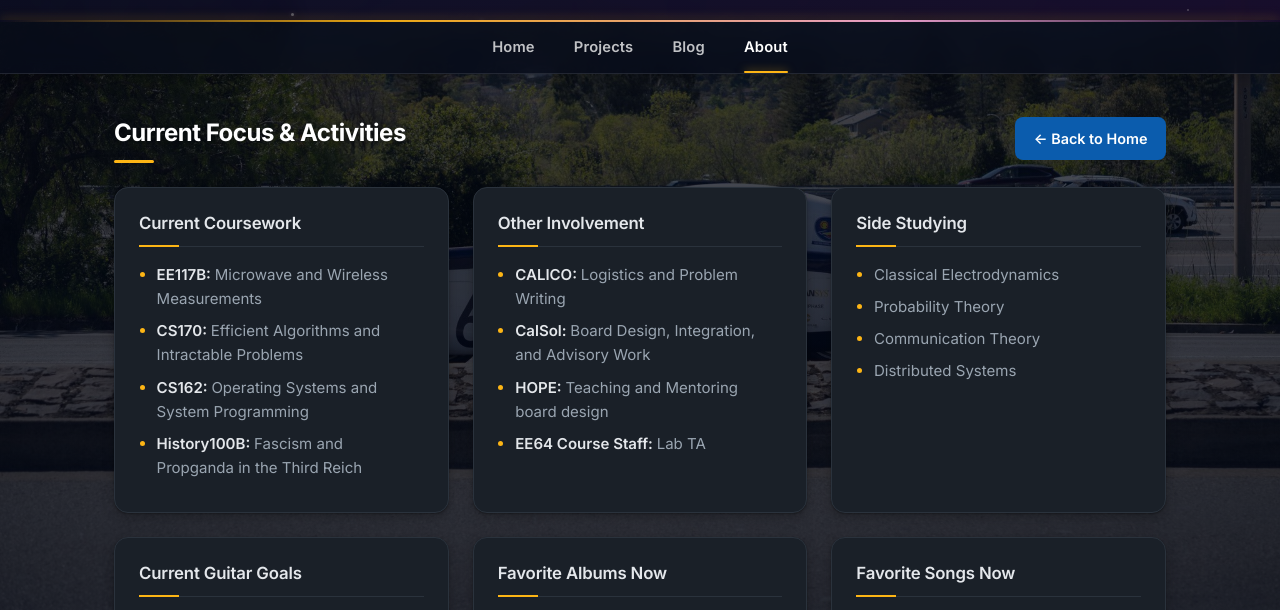
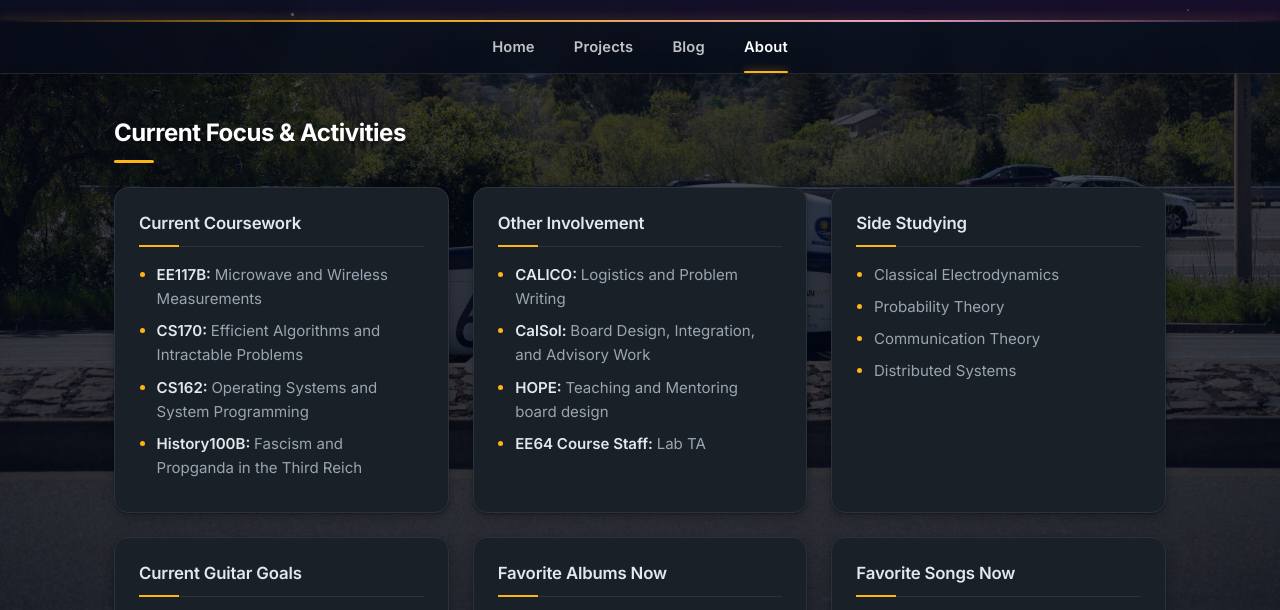
Before and after one commit to MattyL37/mattyl37.github.io, a plain HTML site: page about.html in a window 1280 px wide. Shown: the part 139-749 px from the top of the page. Drawn offline with Linux system fonts and the light colour scheme.

Commit message:
small change

```diff
--- a/about.html
+++ b/about.html
@@ -131,9 +131,6 @@
     <!-- Matching Sub-Header Navigation -->
     <div class="page-head">
       <h2>Current Focus & Activities</h2>
-      <div class="head-actions">
-        <a class="btn" href="index.html">← Back to Home</a>
-      </div>
     </div>
 
     <!-- 3 Column x 3 Row Grid -->
```
Also changed, not shown: blog.html (+0 -1 lines), projects.html (+0 -1 lines), school.html (+0 -3 lines).
